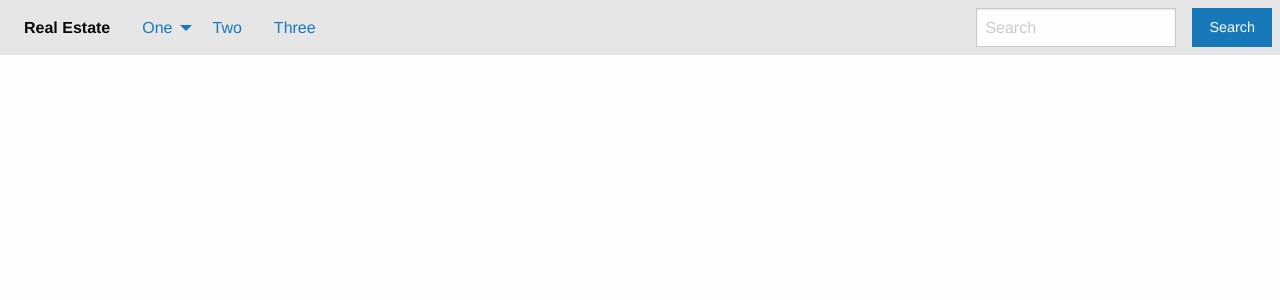
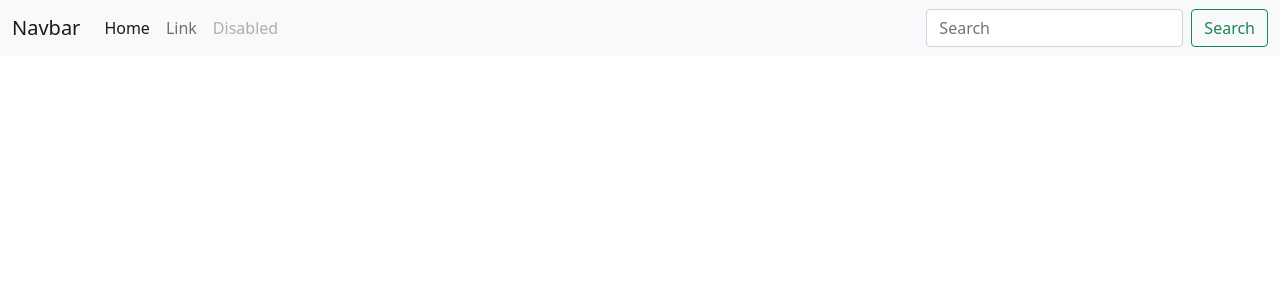
Before and after one commit to lseparatio/estate-agency-website, a Django app: page / in a window 1280 px wide. Shown: the top 300 px of the page. Run offline with Django 4.2, Linux system fonts and the light colour scheme; some libraries are stand-ins or nearby versions.

Commit message:
Swithed back to botstrap because of lack of time to learn new framework

```diff
--- a/templates/base.html
+++ b/templates/base.html
@@ -20,8 +20,8 @@
     {% endblock %}
 
     {% block corecss %}
-    <link rel="stylesheet" href="https://cdn.jsdelivr.net/npm/foundation-sites@6.7.4/dist/css/foundation.min.css"
-        crossorigin="anonymous">
+    <link href="https://cdn.jsdelivr.net/npm/bootstrap@5.1.3/dist/css/bootstrap.min.css" rel="stylesheet"
+        integrity="sha384-1BmE4kWBq78iYhFldvKuhfTAU6auU8tT94WrHftjDbrCEXSU1oBoqyl2QvZ6jIW3" crossorigin="anonymous">
     <link rel="stylesheet" href="{% static 'css/base.css' %}">
     <link rel="stylesheet" href="https://cdnjs.cloudflare.com/ajax/libs/toastr.js/latest/toastr.css"
         integrity="sha512-3pIirOrwegjM6erE5gPSwkUzO+3cTjpnV9lexlNZqvupR64iZBnOOTiiLPb9M36zpMScbmUNIcHUqKD47M719g=="
@@ -44,34 +44,32 @@
 </head>
 
 <body>
-    <div class="title-bar" data-responsive-toggle="example-menu" data-hide-for="medium">
-        <button class="menu-icon" type="button" data-toggle></button>
-        <div class="title-bar-title">Real Estate</div>
-    </div>
-
-    <div class="top-bar" id="example-menu">
-        <div class="top-bar-left">
-            <ul class="dropdown menu" data-dropdown-menu>
-                <li class="menu-text">Real Estate</li>
-                <li class="has-submenu">
-                    <a href="#0">One</a>
-                    <ul class="submenu menu vertical" data-submenu>
-                        <li><a href="#0">One</a></li>
-                        <li><a href="#0">Two</a></li>
-                        <li><a href="#0">Three</a></li>
-                    </ul>
-                </li>
-                <li><a href="#0">Two</a></li>
-                <li><a href="#0">Three</a></li>
-            </ul>
+    <nav class="navbar navbar-expand-lg navbar-light bg-light">
+        <div class="container-fluid">
+            <a class="navbar-brand" href="#">Navbar</a>
+            <button class="navbar-toggler" type="button" data-bs-toggle="collapse" data-bs-target="#navbarTogglerDemo02"
+                aria-controls="navbarTogglerDemo02" aria-expanded="false" aria-label="Toggle navigation">
+                <span class="navbar-toggler-icon"></span>
+            </button>
+            <div class="collapse navbar-collapse" id="navbarTogglerDemo02">
+                <ul class="navbar-nav me-auto mb-2 mb-lg-0">
+                    <li class="nav-item">
+                        <a class="nav-link active" aria-current="page" href="#">Home</a>
+                    </li>
+                    <li class="nav-item">
+                        <a class="nav-link" href="#">Link</a>
+                    </li>
+                    <li class="nav-item">
+                        <a class="nav-link disabled">Disabled</a>
+                    </li>
+                </ul>
+                <form class="d-flex">
+                    <input class="form-control me-2" type="search" placeholder="Search" aria-label="Search">
+                    <button class="btn btn-outline-success" type="submit">Search</button>
+                </form>
+            </div>
         </div>
-        <div class="top-bar-right">
-            <ul class="menu">
-                <li><input type="search" placeholder="Search"></li>
-                <li><button type="button" class="button">Search</button></li>
-            </ul>
-        </div>
-    </div>
+    </nav>
     {% include 'includes/mobile-top-header.html' %}
     {% include 'includes/main-nav.html' %}
 
@@ -94,7 +92,9 @@
     <script src="https://cdnjs.cloudflare.com/ajax/libs/toastr.js/latest/js/toastr.min.js"
         integrity="sha512-VEd+nq25CkR676O+pLBnDW09R7VQX9Mdiij052gVCp5yVH3jGtH70Ho/UUv4mJDsEdTvqRCFZg0NKGiojGnUCw=="
         crossorigin="anonymous" referrerpolicy="no-referrer"></script>
-    <script> $(document).foundation(); </script>
+    <script src="https://cdn.jsdelivr.net/npm/bootstrap@5.1.3/dist/js/bootstrap.bundle.min.js"
+        integrity="sha384-ka7Sk0Gln4gmtz2MlQnikT1wXgYsOg+OMhuP+IlRH9sENBO0LRn5q+8nbTov4+1p"
+        crossorigin="anonymous"></script>
     <script src="{% static 'js/base.js' %}"></script>
     {% endblock %}
 
```
Also changed, not shown: 1 other file.
